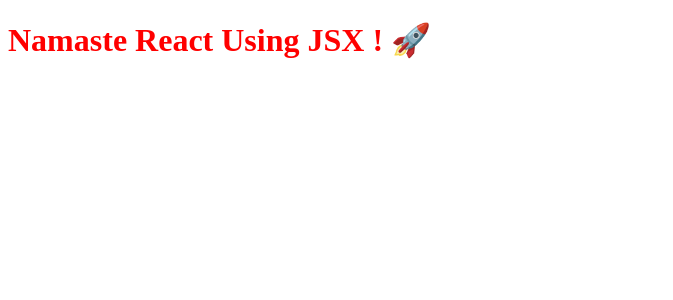
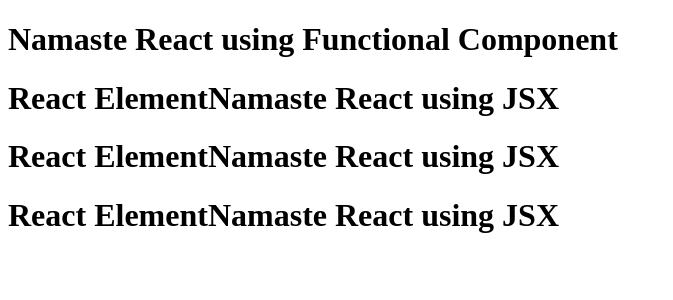
Before and after one commit to Niraj-Suryavanshi/namaste-react, a React (Vite) app: page / in a window 1280 px wide. Shown: the top 300 px of the page, without its empty margins (0-673 px from the left). Built offline with nearby package versions, Linux system fonts and the light colour scheme.

Commit message:
Episode-3

```diff
--- a/App.js
+++ b/App.js
@@ -1,20 +1,33 @@
 import React from "react";
 import ReactDOM from "react-dom/client";
 
-// const heading = React.createElement(
-//     "h1",
-//     { id: "heading" },
-//     "Namaste React 🚀"
-// );
+// React Element
 
-// console.log(heading);
+const ele = <span> React Element</span>;
 
-// jsx (transpiled before it reaches the JS)-> PARCEL -> Babel
+const HeadElement = () => (
+  <h1 className="head" tabIndex={5}>
+    {ele}
+    Namaste React using JSX
+  </h1>
+);
 
-// jsx => Babel transpiles it into React.createElement => ReactElement-JS Object => HTMlElement(render)
+// React Functional Component
+// const HeadingComponent = () => {
+//     return <h1 className="head" tabIndex={5}>Namaste React using Functional Component</h1>
+// }
 
-const jsxHeading = <h1 id="heading" className="head" tabIndex="5">
-    Namaste React Using JSX ! 🚀</h1>;
+const HeadingComponent = () => (
+  <div className="container">
+    <h1 className="head" tabIndex={5}>
+      Namaste React using Functional Component
+    </h1>
+    {HeadElement()}
+    <HeadElement />
+    <HeadElement></HeadElement>
+    {console.log("This is js inside component")}
+  </div>
+);
 
 const root = ReactDOM.createRoot(document.getElementById("root"));
-root.render(jsxHeading);
+root.render(<HeadingComponent />);
--- a/index.css
+++ b/index.css
@@ -1,3 +1,3 @@
 #heading {
-    color: red;
+  color: red;
 }
--- a/index.html
+++ b/index.html
@@ -1,24 +1,17 @@
 <!DOCTYPE html>
 <html lang="en">
-
   <head>
-    <meta charset="UTF-8">
-    <meta name="viewport" content="width=device-width, initial-scale=1.0">
+    <meta charset="UTF-8" />
+    <meta name="viewport" content="width=device-width, initial-scale=1.0" />
     <title>Namaste React</title>
-    <link rel="stylesheet" href="index.css">
+    <link rel="stylesheet" href="index.css" />
   </head>
 
   <div id="root">
     <h1>Not rendered</h1>
   </div>
 
+  <script type="module" src="App.js"></script>
 
-<script type="module" src="App.js">
-
-</script>
-
-<body>
-
-</body>
-
+  <body></body>
 </html>
```
Also changed, not shown: package.json (line endings or trailing spaces), 2 other files (tests, documents, lock files or other folders). Lines whose indentation alone changed are shown as unchanged.
